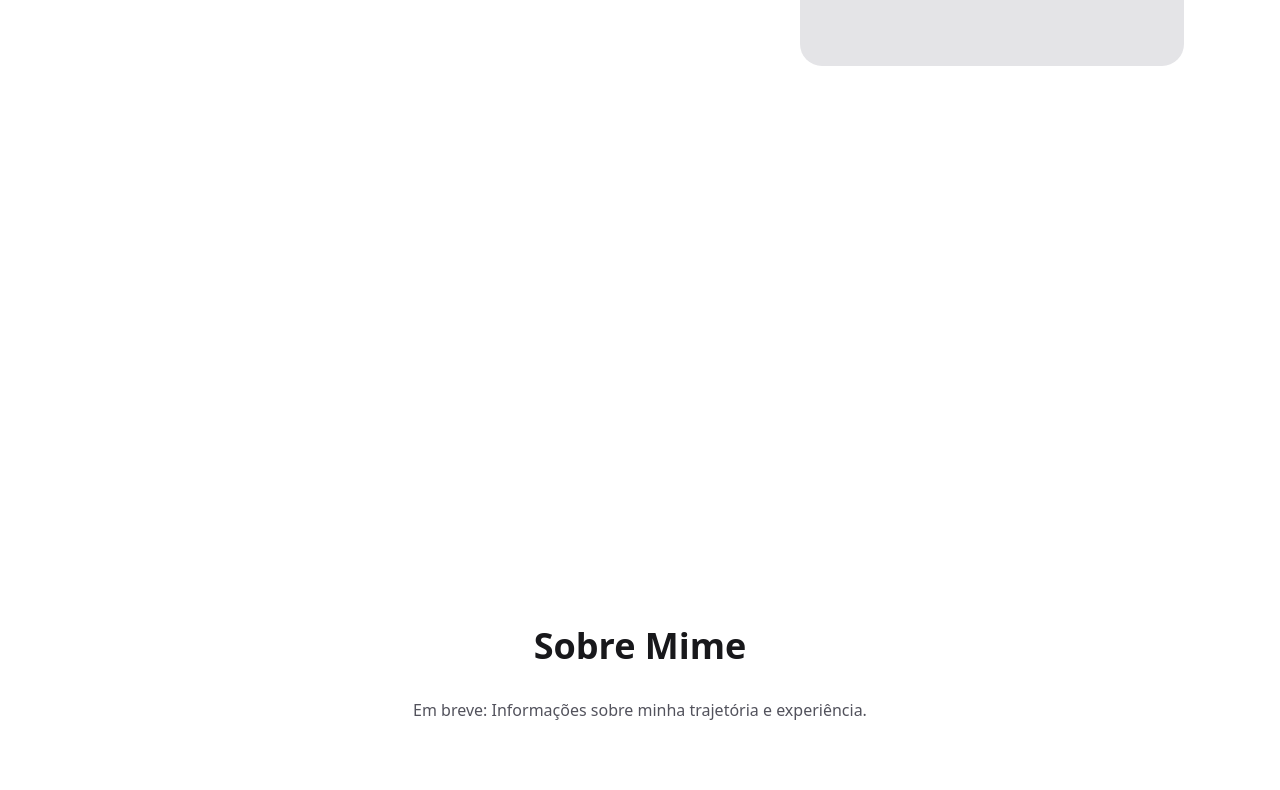
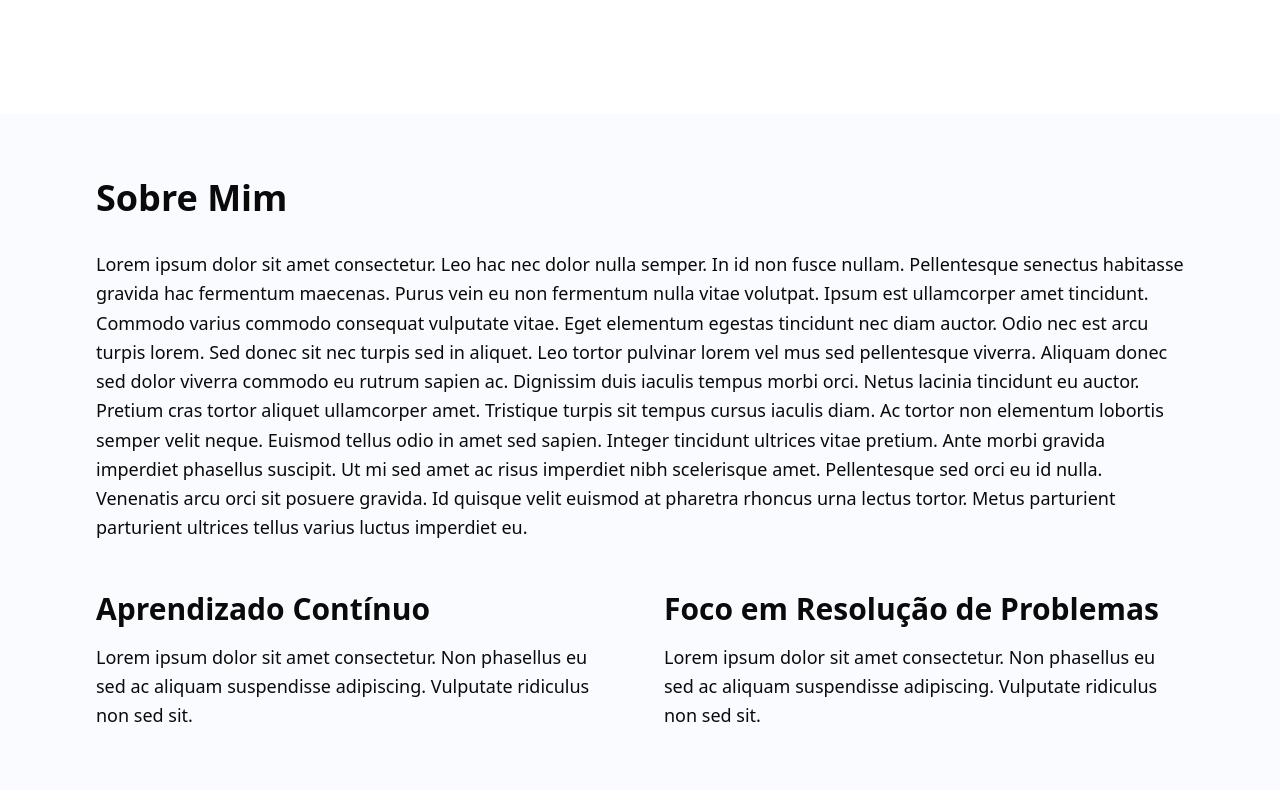
Before and after one commit to Israel-SoaresPorto/portfolio, a Next.js app: page / in a window 1280 px wide. Shown: the part 590-1380 px from the top of the page. Built offline with nearby package versions, Linux system fonts and the light colour scheme.

Commit message:
feat(ui): adicionar seção "Sobre Mim" e ajustar estilos

```diff
--- a/app/globals.css
+++ b/app/globals.css
@@ -7,6 +7,7 @@
 @theme inline {
   --color-background: var(--background);
   --color-foreground: var(--foreground);
+  --color-background-secondary: var(--background-secondary);
   --font-sans: var(--font-geist-sans);
   --font-mono: var(--font-geist-mono);
   --color-sidebar-ring: var(--sidebar-ring);
@@ -51,6 +52,7 @@
   --radius: 0.625rem;
   --background: oklch(1 0 0);
   --foreground: oklch(0.145 0 0);
+  --background-secondary: oklch(0.988 0.006 264.53);
   --card: oklch(1 0 0);
   --card-foreground: oklch(0.145 0 0);
   --popover: oklch(1 0 0);
@@ -85,6 +87,7 @@
 .dark {
   --background: oklch(0.145 0 0);
   --foreground: oklch(0.985 0 0);
+  --background-secondary: oklch(0.234 0.006 258.36);
   --card: oklch(0.205 0 0);
   --card-foreground: oklch(0.985 0 0);
   --popover: oklch(0.205 0 0);
--- a/app/page.tsx
+++ b/app/page.tsx
@@ -1,25 +1,14 @@
+import { About } from "@/components/sections/about";
 import { Hero } from "@/components/sections/hero";
 
 export default function Home() {
   return (
-    <div className="min-h-screen flex flex-col items-center justify-center px-4 md:px-12 lg:px-24 mt-16">
-      <main className="w-full max-w-7xl">
+    <main className="min-h-screen flex flex-col items-center justify-center mt-16">
       {/* Home Section */}
       <Hero />
 
-        <div className="container mx-auto px-4 md:px-6">
       {/* Sobre Section */}
-          <section
-            id="sobre"
-            className="min-h-screen py-20 flex flex-col justify-center"
-          >
-            <h2 className="text-3xl font-bold text-zinc-900 dark:text-zinc-50 mb-8 text-center">
-              Sobre Mime
-            </h2>
-            <div className="text-center text-zinc-600 dark:text-zinc-400 max-w-2xl mx-auto">
-              <p>Em breve: Informações sobre minha trajetória e experiência.</p>
-            </div>
-          </section>
+      <About />
 
       {/* Habilidades Section */}
       <section
@@ -56,13 +45,9 @@ export default function Home() {
           Entre em Contato
         </h2>
         <div className="text-center text-zinc-600 dark:text-zinc-400">
-              <p>
-                Em breve: Formulário de contato e informações de redes sociais.
-              </p>
+          <p>Em breve: Formulário de contato e informações de redes sociais.</p>
         </div>
       </section>
-        </div>
     </main>
-    </div>
   );
 }
--- /dev/null
+++ b/components/sections/about.tsx
@@ -0,0 +1,53 @@
+export function About() {
+  return (
+    <section
+      className="w-full place-items-center bg-background-secondary px-4 md:px-12 lg:px-24 py-16"
+      id="sobre"
+    >
+      <div className="max-w-7xl">
+        {/* Título principal */}
+        <h2 className="font-bold mb-8">Sobre Mim</h2>
+        {/* Parágrafo introdutório */}
+        <p className="text-base md:text-lg leading-relaxed mb-12 text-foreground">
+          Lorem ipsum dolor sit amet consectetur. Leo hac nec dolor nulla
+          semper. In id non fusce nullam. Pellentesque senectus habitasse
+          gravida hac fermentum maecenas. Purus vein eu non fermentum nulla
+          vitae volutpat. Ipsum est ullamcorper amet tincidunt. Commodo varius
+          commodo consequat vulputate vitae. Eget elementum egestas tincidunt
+          nec diam auctor. Odio nec est arcu turpis lorem. Sed donec sit nec
+          turpis sed in aliquet. Leo tortor pulvinar lorem vel mus sed
+          pellentesque viverra. Aliquam donec sed dolor viverra commodo eu
+          rutrum sapien ac. Dignissim duis iaculis tempus morbi orci. Netus
+          lacinia tincidunt eu auctor. Pretium cras tortor aliquet ullamcorper
+          amet. Tristique turpis sit tempus cursus iaculis diam. Ac tortor non
+          elementum lobortis semper velit neque. Euismod tellus odio in amet sed
+          sapien. Integer tincidunt ultrices vitae pretium. Ante morbi gravida
+          imperdiet phasellus suscipit. Ut mi sed amet ac risus imperdiet nibh
+          scelerisque amet. Pellentesque sed orci eu id nulla. Venenatis arcu
+          orci sit posuere gravida. Id quisque velit euismod at pharetra rhoncus
+          urna lectus tortor. Metus parturient parturient ultrices tellus varius
+          luctus imperdiet eu.
+        </p>
+        {/* Grid de características */}
+        <div className="grid grid-cols-1 md:grid-cols-2 gap-8 md:gap-12">
+          {/* Aprendizado Contínuo */}
+          <div>
+            <h3 className="mb-4">Aprendizado Contínuo</h3>
+            <p className="text-base md:text-lg leading-relaxed text-foreground">
+              Lorem ipsum dolor sit amet consectetur. Non phasellus eu sed ac
+              aliquam suspendisse adipiscing. Vulputate ridiculus non sed sit.
+            </p>
+          </div>
+          {/* Foco em Resolução de Problemas */}
+          <div>
+            <h3 className="mb-4">Foco em Resolução de Problemas</h3>
+            <p className="text-base md:text-lg leading-relaxed text-foreground">
+              Lorem ipsum dolor sit amet consectetur. Non phasellus eu sed ac
+              aliquam suspendisse adipiscing. Vulputate ridiculus non sed sit.
+            </p>
+          </div>
+        </div>
+      </div>
+    </section>
+  );
+}
--- a/components/sections/hero.tsx
+++ b/components/sections/hero.tsx
@@ -6,8 +6,8 @@ import { Button } from "@/components/ui/button";
 
 export function Hero() {
   return (
-    <section className="container" id="home">
-      <div className="flex min-h-screen flex-col-reverse items-center justify-center gap-8 md:gap-12 py-16 lg:flex-row lg:justify-between">
+    <section className="w-full max-w-7xl px-4 md:px-12 lg:px-24" id="home">
+      <div className="flex min-h-160 flex-col-reverse items-center justify-center gap-8 md:gap-12 lg:flex-row lg:justify-between">
         {/* Conteúdo à esquerda */}
         <div className="flex flex-col space-y-6 text-center lg:text-left lg:flex-1">
           <h1>
```
Lines whose indentation alone changed are shown as unchanged.
